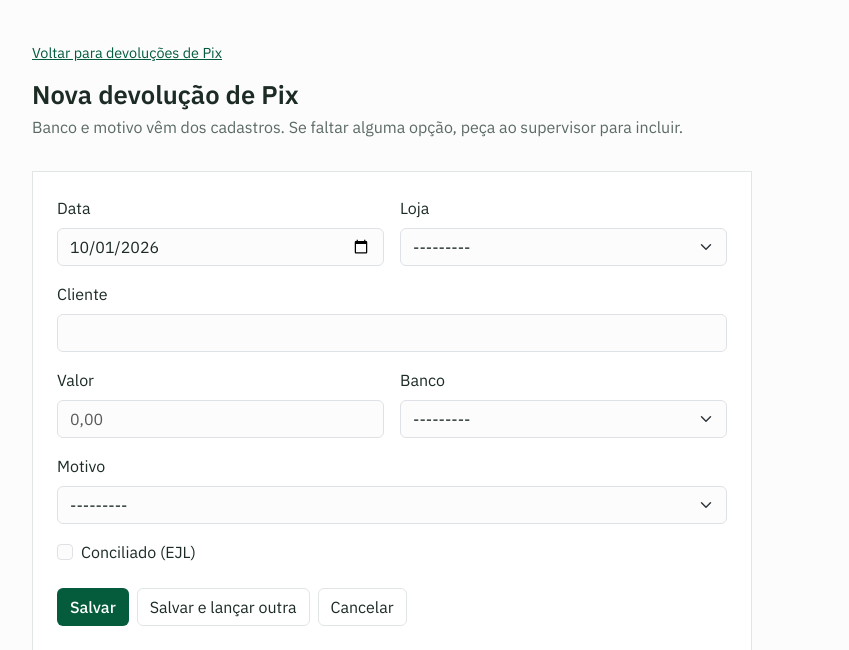
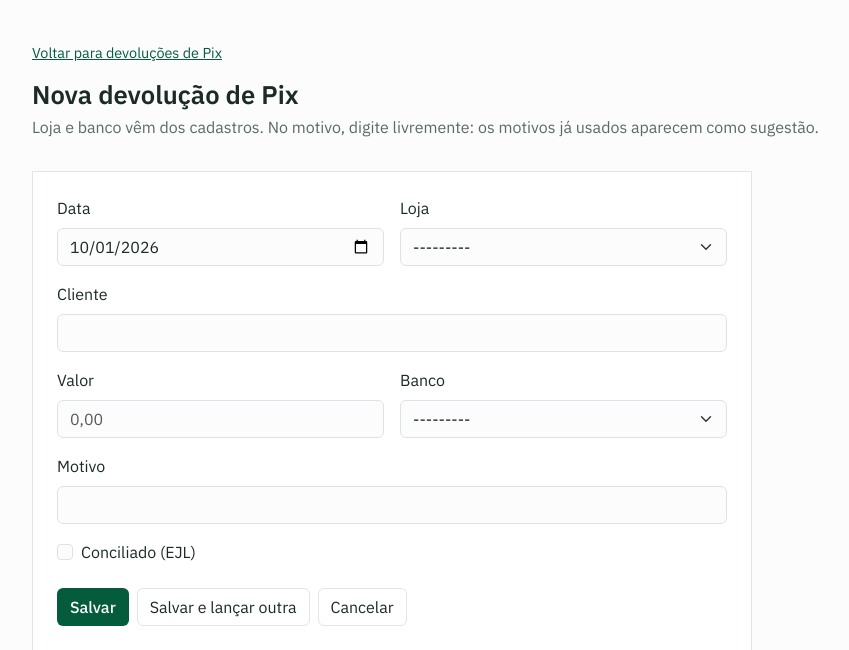
Before and after one commit to g5tidevs/financeiro-g5, a Django app: page /pix/nova/ in a window 1280 px wide. Shown: the part 65-715 px from the top of the page, without its empty margins (32-881 px from the left). Run offline with Django 5.2, Linux system fonts and the light colour scheme; the visitor is signed in with stand-in values (Sample User, id 1); data that the repository does not hold is empty.

Commit message:
Motivo do Pix como texto livre com sugestões

```diff
--- a/apps/pix/admin.py
+++ b/apps/pix/admin.py
@@ -8,7 +8,7 @@ from .models import DevolucaoPix
 @admin.register(DevolucaoPix)
 class DevolucaoPixAdmin(ModeloBaseAdmin):
     list_display = ("data", "loja", "cliente", "valor", "banco", "motivo", "conciliado", "ativo")
-    list_filter = ("conciliado", "ativo", "loja", "banco", "motivo")
-    search_fields = ("cliente",)
+    list_filter = ("conciliado", "ativo", "loja", "banco")
+    search_fields = ("cliente", "motivo")
     date_hierarchy = "data"
-    list_select_related = ("loja", "banco", "motivo")
+    list_select_related = ("loja", "banco")
--- a/apps/pix/forms.py
+++ b/apps/pix/forms.py
@@ -1,8 +1,8 @@
 from django import forms
-from django.db.models import Q
+from django.db.models import Count, Q
 from django.utils import timezone
 
-from apps.cadastros.models import Banco, Loja, Motivo
+from apps.cadastros.models import Banco, Loja
 from apps.core.forms import BootstrapModelForm, ValorBRField
 
 from .models import DevolucaoPix
@@ -16,6 +16,7 @@ class DevolucaoPixForm(BootstrapModelForm):
         fields = ["data", "loja", "cliente", "valor", "banco", "motivo", "conciliado"]
         widgets = {
             "data": forms.DateInput(format="%Y-%m-%d", attrs={"type": "date"}),
+            "motivo": forms.TextInput(attrs={"list": "motivos-sugeridos", "autocomplete": "off"}),
         }
 
     def __init__(self, *args, usuario=None, **kwargs):
@@ -25,12 +26,23 @@ class DevolucaoPixForm(BootstrapModelForm):
         # Listas só com cadastros ativos (mantendo o valor atual ao editar)
         self.fields["loja"].queryset = Loja.objects.filter(Q(ativo=True) | Q(pk=inst.loja_id))
         self.fields["banco"].queryset = Banco.objects.filter(Q(ativo=True) | Q(pk=inst.banco_id))
-        self.fields["motivo"].queryset = Motivo.objects.filter(tipo=Motivo.Tipo.PIX).filter(
-            Q(ativo=True) | Q(pk=inst.motivo_id)
-        )
 
         # Em um lançamento novo: data de hoje e a loja do usuário já preenchidas
         if not inst.pk:
             self.fields["data"].initial = timezone.localdate()
             if usuario and usuario.loja_id:
                 self.fields["loja"].initial = usuario.loja_id
+
+    def sugestoes_motivo(self):
+        """Os 30 motivos mais usados, para sugerir enquanto o usuário digita."""
+        return (
+            DevolucaoPix.objects.ativos()
+            .values_list("motivo", flat=True)
+            .annotate(usos=Count("id"))
+            .order_by("-usos", "motivo")[:30]
+        )
+
+    def clean_motivo(self):
+        # Remove espaços sobrando e começa com letra maiúscula
+        motivo = " ".join(self.cleaned_data["motivo"].split())
+        return motivo[:1].upper() + motivo[1:]
--- a/apps/pix/models.py
+++ b/apps/pix/models.py
@@ -21,13 +21,7 @@ class DevolucaoPix(ModeloBase):
     banco = models.ForeignKey(
         "cadastros.Banco", verbose_name="Banco", on_delete=models.PROTECT, related_name="devolucoes_pix"
     )
-    motivo = models.ForeignKey(
-        "cadastros.Motivo",
-        verbose_name="Motivo",
-        on_delete=models.PROTECT,
-        limit_choices_to={"tipo": "PIX"},
-        related_name="devolucoes_pix",
-    )
+    motivo = models.CharField("Motivo", max_length=255)
     conciliado = models.BooleanField("Conciliado (EJL)", default=False)
 
     class Meta:
--- a/apps/pix/views.py
+++ b/apps/pix/views.py
@@ -12,7 +12,7 @@ class PixListView(ListView):
     paginate_by = 50
 
     def get_queryset(self):
-        return DevolucaoPix.objects.ativos().select_related("loja", "banco", "motivo")
+        return DevolucaoPix.objects.ativos().select_related("loja", "banco")
 
 
 class PixFormMixin:
--- a/templates/pix/form.html
+++ b/templates/pix/form.html
@@ -3,7 +3,7 @@
 {% block content %}
 <a href="{% url 'pix:lista' %}" class="voltar">Voltar para devoluções de Pix</a>
 <h1 class="pagina-titulo">{% if object %}Editar devolução{% else %}Nova devolução de Pix{% endif %}</h1>
-<p class="pagina-sub">Banco e motivo vêm dos cadastros. Se faltar alguma opção, peça ao supervisor para incluir.</p>
+<p class="pagina-sub">Loja e banco vêm dos cadastros. No motivo, digite livremente: os motivos já usados aparecem como sugestão.</p>
 
 <form method="post" class="formulario formulario-largo" novalidate>
   {% csrf_token %}
@@ -19,6 +19,9 @@
     {% include "partials/campo.html" with field=form.valor %}
     {% include "partials/campo.html" with field=form.banco %}
     {% include "partials/campo.html" with field=form.motivo classe="span-2" %}
+    <datalist id="motivos-sugeridos">
+      {% for motivo in form.sugestoes_motivo %}<option value="{{ motivo }}">{% endfor %}
+    </datalist>
   </div>
 
   <div class="form-check">
```
Also changed, not shown: apps/pix/migrations/0002_alter_devolucaopix_motivo_and_more.py (added).
